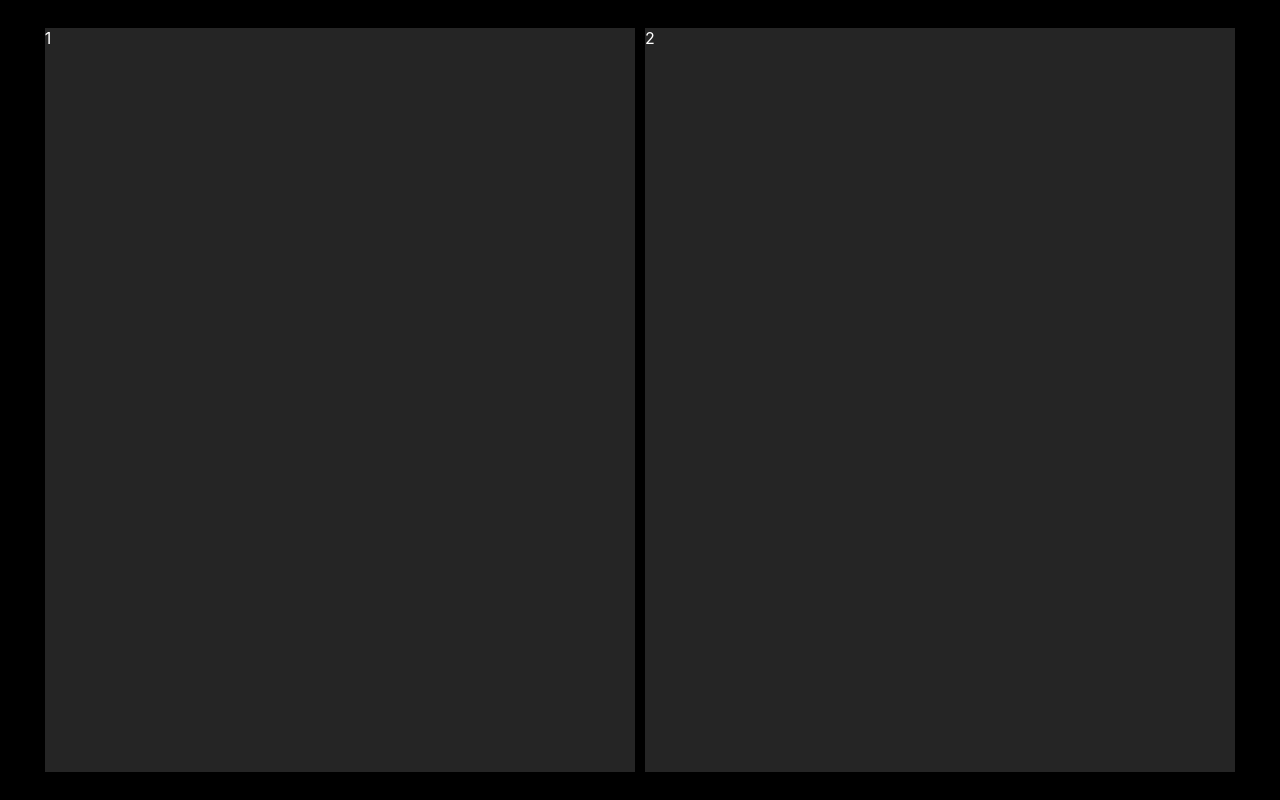
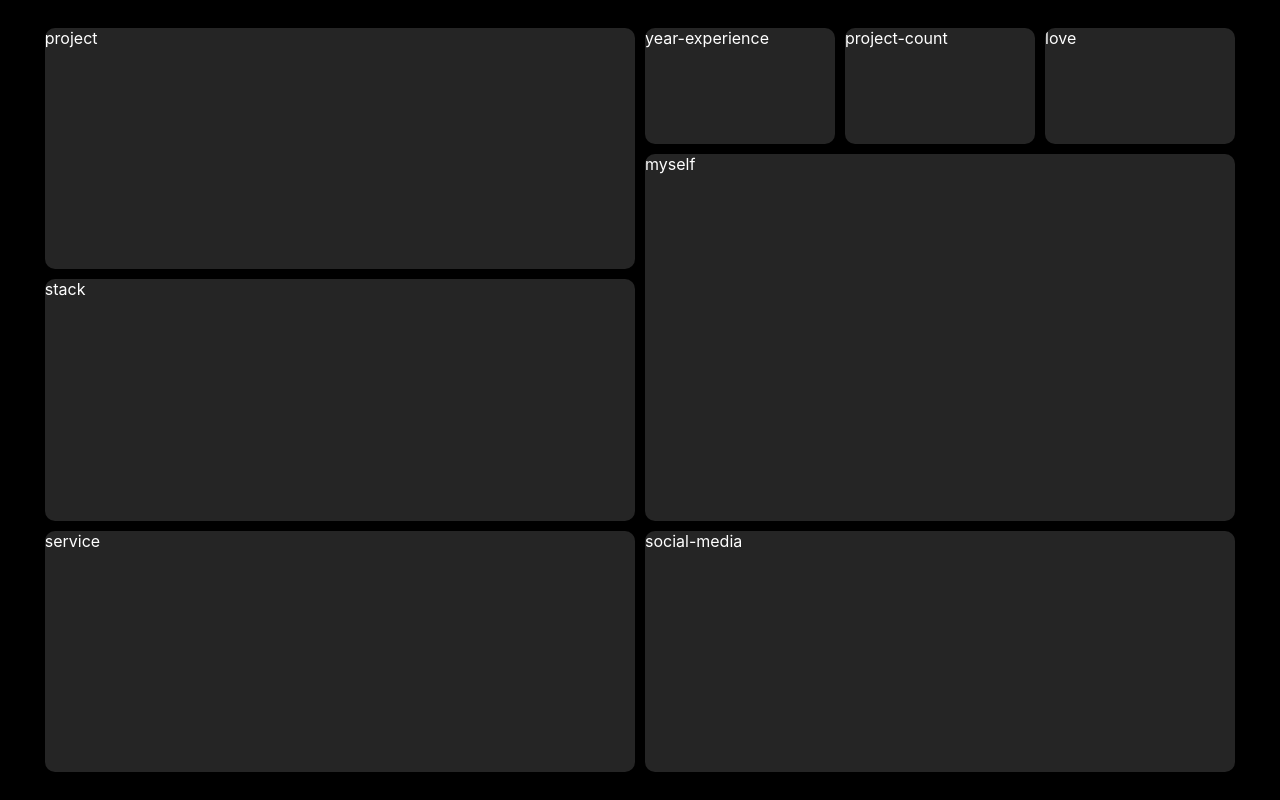
Before and after one commit to sa-run-o/bento-sarun, a React (Create React App) app: page / in a window 1280 px wide. Built offline with nearby package versions, Linux system fonts and the light colour scheme.

Commit message:
update layout

```diff
--- a/src/pages/Main.tsx
+++ b/src/pages/Main.tsx
@@ -4,22 +4,82 @@ import { media } from "../utils/media";
 const Main = () => {
   return (
     <SContainer>
-      <div style={{ gridArea: "session-one" }}>1</div>
-      <div style={{ gridArea: "session-two" }}>2</div>
-      <div style={{ gridArea: "session-three" }}>3</div>
+      <div
+        className="session-one default-grid"
+        style={{ gridArea: "session-one" }}
+      >
+        <div className="default-box" style={{ gridArea: "project" }}>
+          project
+        </div>
+        <div className="default-box" style={{ gridArea: "stack" }}>
+          stack
+        </div>
+        <div className="default-box" style={{ gridArea: "service" }}>
+          service
+        </div>
+      </div>
+      <div
+        className="session-two default-grid"
+        style={{ gridArea: "session-two" }}
+      >
+        <div className="default-box" style={{ gridArea: "year-experience" }}>
+          year-experience
+        </div>
+        <div className="default-box" style={{ gridArea: "project-count" }}>
+          project-count
+        </div>
+        <div className="default-box" style={{ gridArea: "love" }}>
+          love
+        </div>
+        <div className="default-box" style={{ gridArea: "myself" }}>
+          myself
+        </div>
+        <div className="default-box" style={{ gridArea: "social-media" }}>
+          social-media
+        </div>
+      </div>
+      <div
+        className="session-three default-grid"
+        style={{ gridArea: "session-three" }}
+      >
+        <div className="default-box" style={{ gridArea: "comment" }}>
+          comment
+        </div>
+        <div className="default-box" style={{ gridArea: "focus" }}>
+          focus
+        </div>
+        <div className="default-box" style={{ gridArea: "certificate" }}>
+          certificate
+        </div>
+        <div className="default-box" style={{ gridArea: "contact" }}>
+          contact
+        </div>
+      </div>
     </SContainer>
   );
 };
 export default Main;
 const SContainer = styled.div`
+  .default-grid {
+    display: grid;
+    grid-gap: 10px;
+  }
+  .default-box {
+    background-color: #252525;
+    overflow: hidden;
+    height: 100%;
+    width: 100%;
+    border-radius: 10px;
+  }
   width: 93%;
   height: 93%;
   display: grid;
   overflow: scroll;
   grid-gap: 10px;
-  grid-template-columns: repeat(3, 1fr);
+  grid-template-columns: 1fr 2fr 2fr;
   grid-template-rows: repeat(1, 100%);
   grid-template-areas: "session-one session-two session-three";
+
   ${media.tablet`
     grid-template-columns: repeat(2, 1fr);
     grid-template-rows: repeat(2, 100%);
@@ -37,8 +97,41 @@ const SContainer = styled.div`
     "session-three";
   `}
   & > div {
-    background-color: #252525;
     overflow: hidden;
     height: 100%;
+    width: 100%;
+    &.session-one {
+      grid-template-columns: repeat(2, 1fr);
+      grid-template-rows: repeat(6, 1fr);
+      grid-template-areas:
+        "project project"
+        "project project"
+        "stack stack"
+        "stack stack"
+        "service service"
+        "service service";
+    }
+    &.session-two {
+      grid-template-columns: repeat(3, 1fr);
+      grid-template-rows: repeat(6, 1fr);
+      grid-template-areas:
+        "year-experience project-count love"
+        "myself myself myself"
+        "myself myself myself"
+        "myself myself myself"
+        "social-media social-media social-media"
+        "social-media social-media social-media";
+    }
+    &.session-three {
+      grid-template-columns: repeat(3, 1fr);
+      grid-template-rows: repeat(6, 1fr);
+      grid-template-areas:
+        "comment comment focus"
+        "comment comment focus"
+        "comment comment focus"
+        "certificate contact contact"
+        "certificate contact contact"
+        "certificate contact contact";
+    }
   }
 `;
```
